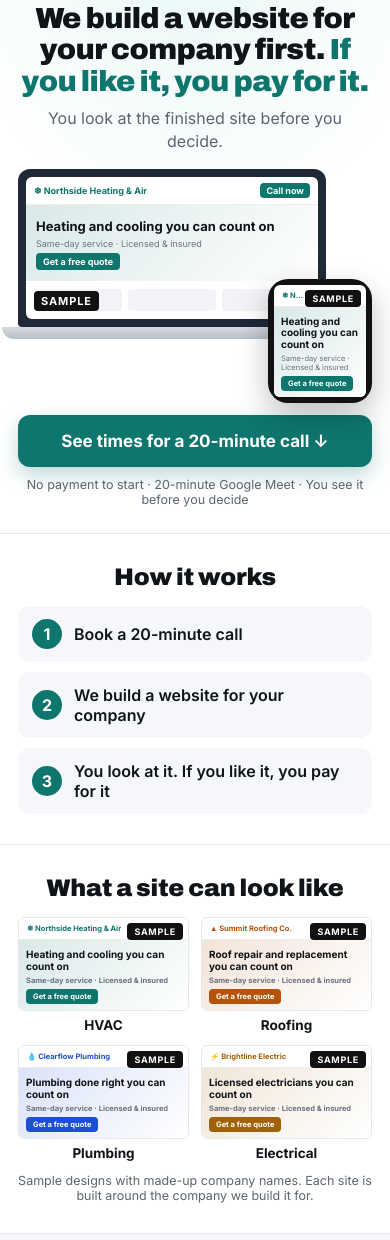
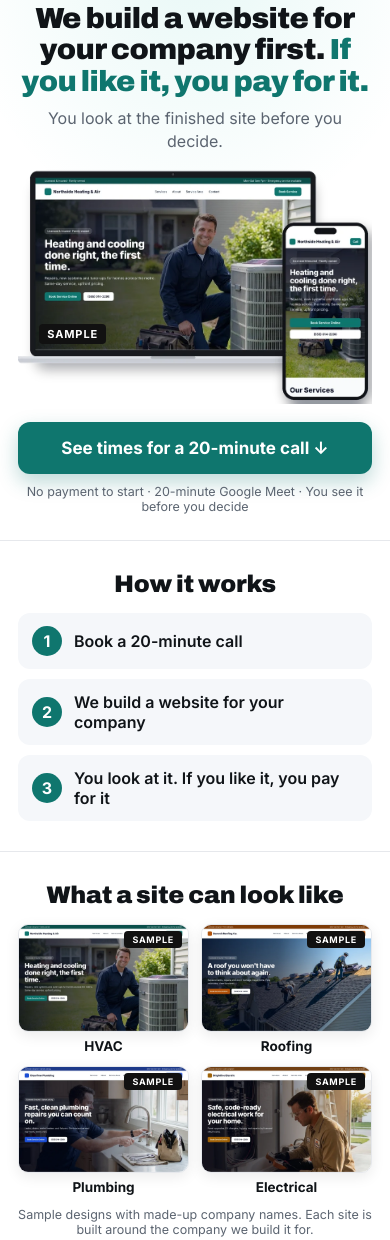
Before and after one commit to calvinquentin1/rbaclp, a plain HTML site: page website/index.html in a window 390 px wide. Shown: the part 117-1357 px from the top of the page. Drawn offline with Linux system fonts and the light colour scheme; a script that the page names is missing.

Commit message:
Website page: real sample-site picture on laptop + phone, real screenshots for the 4 sample cards

```diff
--- a/website/index.html
+++ b/website/index.html
@@ -39,22 +39,12 @@ body{font-family:Inter,system-ui,sans-serif;color:var(--ink);background:var(--bg
 h1{font-family:Archivo;font-weight:900;font-size:29px;line-height:1.08;letter-spacing:-.02em;margin:0 auto 10px;max-width:760px}
 h1 em{font-style:normal;color:var(--accent)}
 .sub{color:var(--dim);font-size:16px;line-height:1.45;margin:0 auto 16px;max-width:560px}
-.devices{position:relative;max-width:520px;margin:0 auto 18px;height:228px}
-.laptop{position:absolute;left:0;right:46px;top:0;margin:0 auto}
-.laptop__screen{background:#1f2937;border-radius:12px 12px 4px 4px;padding:8px}
-.laptop__base{height:12px;background:linear-gradient(#d6dae0,#b9bfc8);border-radius:0 0 14px 14px;margin:0 -16px}
-.phone{position:absolute;right:0;bottom:-6px;width:104px;background:#111;border-radius:20px;padding:6px;box-shadow:0 12px 30px rgba(0,0,0,.25)}
-.site{position:relative;background:#fff;border-radius:6px;overflow:hidden;text-align:left;font-size:9px}
-.site__bar{display:flex;justify-content:space-between;align-items:center;padding:6px 8px;border-bottom:1px solid #eee}
-.site__logo{font-weight:800;color:var(--c)}.site__call{background:var(--c);color:#fff;border-radius:4px;padding:2px 6px;font-weight:700}
-.site__hero{padding:14px 10px;background:linear-gradient(135deg,color-mix(in srgb,var(--c) 16%,#fff),#fff)}
-.site__hero b{display:block;font-size:13px;line-height:1.15;margin-bottom:4px}
-.site__hero span{display:block;color:#6b7280;margin-bottom:7px}
-.site__hero i{font-style:normal;background:var(--c);color:#fff;border-radius:4px;padding:3px 7px;font-weight:700}
-.site__row{display:flex;gap:6px;padding:8px}.site__row span{flex:1;height:22px;border-radius:4px;background:#f1f3f6}
-.site--s .site__hero{padding:9px 7px}.site--s .site__hero b{font-size:10px}.site--s .site__row{display:none}.site--s{font-size:7.5px}
-.tag{position:absolute;bottom:8px;left:8px;background:#111;color:#fff;font-style:normal;font-weight:800;font-size:11px;letter-spacing:.08em;padding:3px 7px;border-radius:4px}
-.site--s .tag{font-size:9px;bottom:auto;left:auto;top:5px;right:5px}.site--s .site__bar{padding-right:62px;white-space:nowrap;overflow:hidden}.site--s .site__logo{overflow:hidden;text-overflow:ellipsis}.site--s .site__call{display:none}
+.devices{position:relative;max-width:640px;margin:4px auto 18px}
+.devices img{display:block;width:100%;height:auto}
+.tag{position:absolute;background:#111;color:#fff;font-style:normal;font-weight:800;font-size:11px;letter-spacing:.08em;padding:3px 8px;border-radius:4px}
+.devices .tag{top:66%;left:6%}
+.shot{position:relative;border:1px solid var(--line);border-radius:10px;overflow:hidden;margin-bottom:6px;box-shadow:0 4px 14px rgba(0,0,0,.08)}
+.shot img{display:block;width:100%;height:auto;aspect-ratio:8/5}.shot .tag{top:6px;right:6px;font-size:9px}
 .btn{display:block;width:100%;max-width:420px;margin:0 auto;background:var(--btn);color:#fff;text-decoration:none;font-weight:800;font-size:17px;padding:16px 18px;border-radius:12px;box-shadow:0 8px 20px rgba(15,118,110,.28)}
 .reass{color:var(--dim);font-size:12.5px;margin-top:10px}
 section.band{padding:30px 0;border-top:1px solid var(--line)}
@@ -71,8 +61,8 @@ h2{font-family:Archivo;font-weight:900;font-size:24px;letter-spacing:-.01em;text
 .faq div{border:1px solid var(--line);border-radius:12px;padding:13px 14px}.faq b{display:block;margin-bottom:3px}.faq span{color:var(--dim)}
 .end{text-align:center;padding:28px 18px 40px}
 footer{text-align:center;color:var(--dim);font-size:12px;padding:0 18px 30px}
-@media (min-width:720px){h1{font-size:46px}.devices{height:300px}.phone{width:130px}.grid{grid-template-columns:repeat(4,1fr);max-width:1000px}}
-@media (max-width:360px){h1{font-size:27px}.devices{height:200px}}
+@media (min-width:720px){h1{font-size:46px}.devices{max-width:700px}.grid{grid-template-columns:repeat(4,1fr);max-width:1000px}}
+@media (max-width:360px){h1{font-size:27px}}
 </style>
 </head>
 <body>
@@ -82,19 +72,9 @@ footer{text-align:center;color:var(--dim);font-size:12px;padding:0 18px 30px}
   <p class="eyebrow">For HVAC, roofing, plumbing &amp; electrical contractors</p>
   <h1>We build a website for your company first. <em>If you like it, you pay for it.</em></h1>
   <p class="sub">You look at the finished site before you decide.</p>
-  <div class="devices" aria-label="Sample contractor website on a laptop and a phone">
-    <div class="laptop"><div class="laptop__screen"><div class="site " style="--c:#0f766e">
-  <div class="site__bar"><span class="site__logo">&#10052; Northside Heating &amp; Air</span><span class="site__call">Call now</span></div>
-  <div class="site__hero"><b>Heating and cooling you can count on</b><span>Same-day service &middot; Licensed &amp; insured</span><i>Get a free quote</i></div>
-  <div class="site__row"><span></span><span></span><span></span></div>
-  <em class="tag">SAMPLE</em>
-</div></div><div class="laptop__base"></div></div>
-    <div class="phone"><div class="site site--s" style="--c:#0f766e">
-  <div class="site__bar"><span class="site__logo">&#10052; Northside</span><span class="site__call">Call now</span></div>
-  <div class="site__hero"><b>Heating and cooling you can count on</b><span>Same-day service &middot; Licensed &amp; insured</span><i>Get a free quote</i></div>
-  <div class="site__row"><span></span><span></span><span></span></div>
-  <em class="tag">SAMPLE</em>
-</div></div>
+  <div class="devices">
+    <picture><source media="(min-width:720px)" srcset="assets/hero-devices.webp"><img src="assets/hero-devices-sm.webp" width="875" height="580" alt="Sample contractor website shown on a laptop and a phone" fetchpriority="high"></picture>
+    <em class="tag">SAMPLE</em>
   </div>
   <a class="btn" href="#book">See times for a 20-minute call &darr;</a>
   <p class="reass">No payment to start &middot; 20-minute Google Meet &middot; You see it before you decide</p>
@@ -112,30 +92,10 @@ footer{text-align:center;color:var(--dim);font-size:12px;padding:0 18px 30px}
 <section class="band"><div class="wrap">
   <h2>What a site can look like</h2>
   <div class="grid">
-    <div class="card"><div class="site site--s" style="--c:#0f766e">
-  <div class="site__bar"><span class="site__logo">&#10052; Northside Heating &amp; Air</span><span class="site__call">Call now</span></div>
-  <div class="site__hero"><b>Heating and cooling you can count on</b><span>Same-day service &middot; Licensed &amp; insured</span><i>Get a free quote</i></div>
-  <div class="site__row"><span></span><span></span><span></span></div>
-  <em class="tag">SAMPLE</em>
-</div>HVAC</div>
-    <div class="card"><div class="site site--s" style="--c:#b45309">
-  <div class="site__bar"><span class="site__logo">&#9650; Summit Roofing Co.</span><span class="site__call">Call now</span></div>
-  <div class="site__hero"><b>Roof repair and replacement you can count on</b><span>Same-day service &middot; Licensed &amp; insured</span><i>Get a free quote</i></div>
-  <div class="site__row"><span></span><span></span><span></span></div>
-  <em class="tag">SAMPLE</em>
-</div>Roofing</div>
-    <div class="card"><div class="site site--s" style="--c:#1d4ed8">
-  <div class="site__bar"><span class="site__logo">&#128167; Clearflow Plumbing</span><span class="site__call">Call now</span></div>
-  <div class="site__hero"><b>Plumbing done right you can count on</b><span>Same-day service &middot; Licensed &amp; insured</span><i>Get a free quote</i></div>
-  <div class="site__row"><span></span><span></span><span></span></div>
-  <em class="tag">SAMPLE</em>
-</div>Plumbing</div>
-    <div class="card"><div class="site site--s" style="--c:#a16207">
-  <div class="site__bar"><span class="site__logo">&#9889; Brightline Electric</span><span class="site__call">Call now</span></div>
-  <div class="site__hero"><b>Licensed electricians you can count on</b><span>Same-day service &middot; Licensed &amp; insured</span><i>Get a free quote</i></div>
-  <div class="site__row"><span></span><span></span><span></span></div>
-  <em class="tag">SAMPLE</em>
-</div>Electrical</div>
+    <div class="card"><div class="shot"><img src="assets/card-hvac.webp" width="960" height="600" alt="Sample HVAC website" loading="lazy"><em class="tag">SAMPLE</em></div>HVAC</div>
+    <div class="card"><div class="shot"><img src="assets/card-roof.webp" width="960" height="600" alt="Sample Roofing website" loading="lazy"><em class="tag">SAMPLE</em></div>Roofing</div>
+    <div class="card"><div class="shot"><img src="assets/card-plumb.webp" width="960" height="600" alt="Sample Plumbing website" loading="lazy"><em class="tag">SAMPLE</em></div>Plumbing</div>
+    <div class="card"><div class="shot"><img src="assets/card-elec.webp" width="960" height="600" alt="Sample Electrical website" loading="lazy"><em class="tag">SAMPLE</em></div>Electrical</div>
   </div>
   <p class="note">Sample designs with made-up company names. Each site is built around the company we build it for.</p>
 </div></section>
```
Also changed, not shown: website/assets/card-elec.webp (added), website/assets/card-hvac.webp (added), website/assets/card-plumb.webp (added), website/assets/card-roof.webp (added), website/assets/hero-devices-sm.webp (added), website/assets/hero-devices.webp (added).
